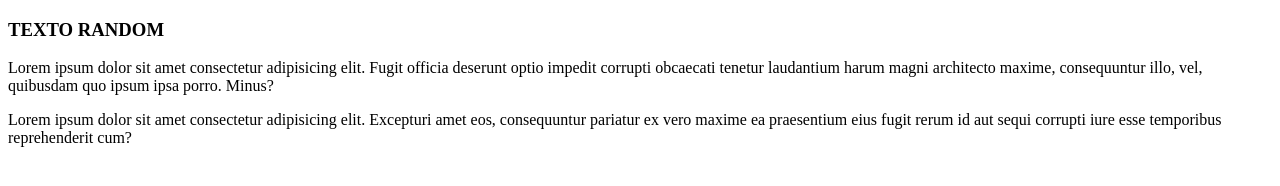
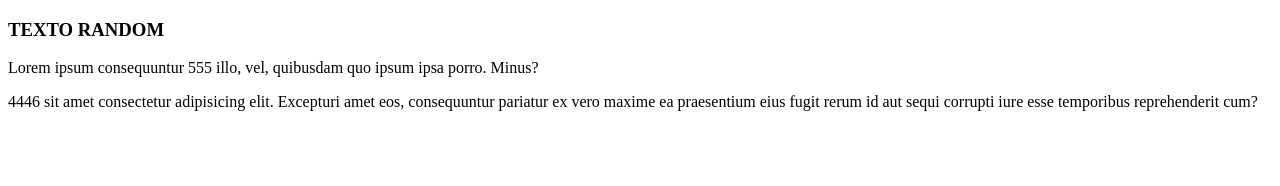
Before and after one commit to dansestrada/git-prueba, a plain HTML site: page index.html in a window 1280 px wide. Drawn offline with Linux system fonts and the light colour scheme.

Commit message:
agregue numeros en ambos parrafos

```diff
--- a/index.html
+++ b/index.html
@@ -7,7 +7,7 @@
 </head>
 <body>
     <h3>TEXTO RANDOM</h3>
-        <P>Lorem ipsum dolor sit amet consectetur adipisicing elit. Fugit officia deserunt optio impedit corrupti obcaecati tenetur laudantium harum magni architecto maxime, consequuntur illo, vel, quibusdam quo ipsum ipsa porro. Minus?</P>
-        <p>Lorem ipsum dolor sit amet consectetur adipisicing elit. Excepturi amet eos, consequuntur pariatur ex vero maxime ea praesentium eius fugit rerum id aut sequi corrupti iure esse temporibus reprehenderit cum?</p>
+        <P>Lorem ipsum consequuntur 555  illo, vel, quibusdam quo ipsum ipsa porro. Minus?</P>
+        <p>4446 sit amet consectetur adipisicing elit. Excepturi amet eos, consequuntur pariatur ex vero maxime ea praesentium eius fugit rerum id aut sequi corrupti iure esse temporibus reprehenderit cum?</p>
 </body>
 </html>
```
